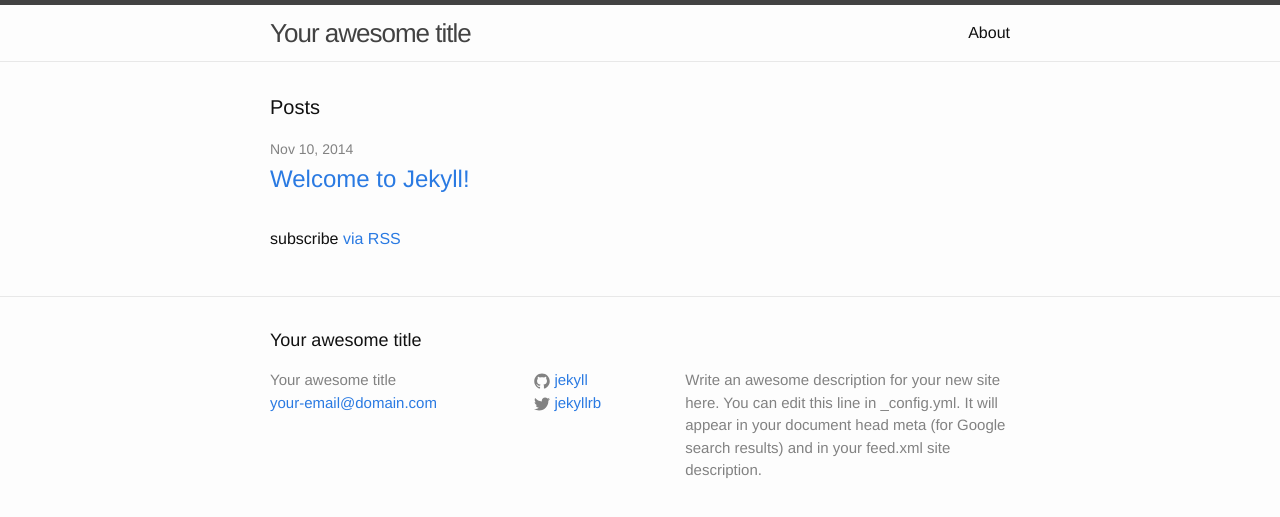
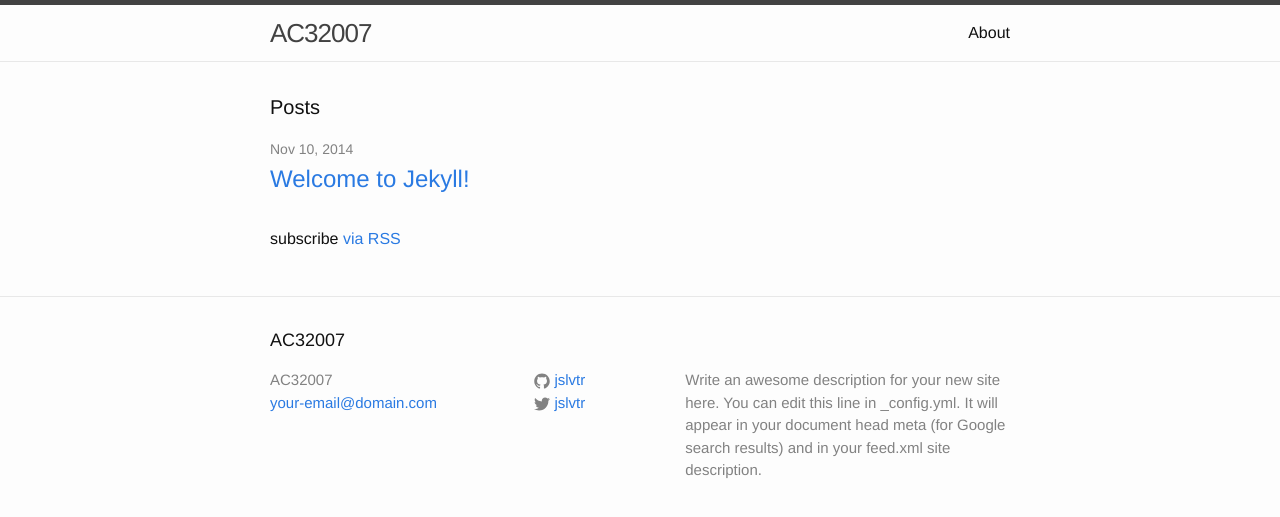
Before and after one commit to jslvtr/ac32007, a Jekyll site: the page built from index.html, in a window 1280 px wide. Shown: the top 517 px of the page. Built offline with Jekyll 4.4.1, drawn with Linux system fonts in a browser that asks for light colours; Markdown is read by kramdown in place of the engine named in the settings.

Commit message:
updated conf

```diff
--- a/_config.yml
+++ b/_config.yml
@@ -1,14 +1,14 @@
 # Site settings
-title: Your awesome title
+title: AC32007
 email: your-email@domain.com
 description: > # this means to ignore newlines until "baseurl:"
   Write an awesome description for your new site here. You can edit this
   line in _config.yml. It will appear in your document head meta (for
   Google search results) and in your feed.xml site description.
-baseurl: "" # the subpath of your site, e.g. /blog/
-url: "http://yourdomain.com" # the base hostname & protocol for your site
-twitter_username: jekyllrb
-github_username:  jekyll
+baseurl: "/" # the subpath of your site, e.g. /blog/
+url: "http://jslvtr.github.io/ac32007/" # the base hostname & protocol for your site
+twitter_username: jslvtr
+github_username:  jslvtr
 
 # Build settings
-markdown: kramdown
+markdown: redcarpet
```
